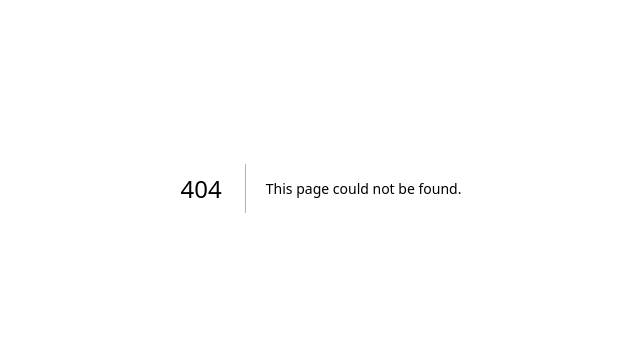
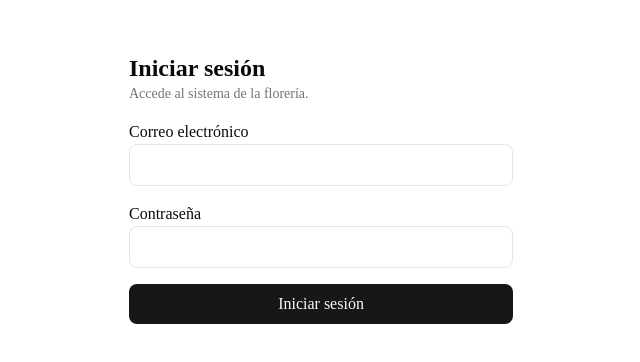
Before and after one commit to NovaBO56/NOVAFLORERIA, a Next.js app: page /login in a window 1280 px wide. Before the commit this address had no page. Shown: the part 212-574 px from the top of the page, without its empty margins (319-959 px from the left). Built offline with nearby package versions, Linux system fonts and the light colour scheme; no server answers.

Commit message:
feat: iniciar autenticacion y login

```diff
--- /dev/null
+++ b/middleware.ts
@@ -0,0 +1,48 @@
+import { createServerClient } from "@supabase/ssr";
+import { NextResponse, type NextRequest } from "next/server";
+
+export async function middleware(request: NextRequest) {
+  let response = NextResponse.next({
+    request,
+  });
+
+  const supabase = createServerClient(
+    process.env.NEXT_PUBLIC_SUPABASE_URL!,
+    process.env.NEXT_PUBLIC_SUPABASE_ANON_KEY!,
+    {
+      cookies: {
+        getAll() {
+          return request.cookies.getAll();
+        },
+        setAll(cookiesToSet) {
+          cookiesToSet.forEach(({ name, value, options }) => {
+            request.cookies.set(name, value);
+            response.cookies.set(name, value, options);
+          });
+        },
+      },
+    },
+  );
+
+  const {
+    data: { user },
+  } = await supabase.auth.getUser();
+
+  const isLoginPage = request.nextUrl.pathname === "/login";
+
+  if (!user && !isLoginPage) {
+    return NextResponse.redirect(new URL("/login", request.url));
+  }
+
+  if (user && isLoginPage) {
+    return NextResponse.redirect(new URL("/", request.url));
+  }
+
+  return response;
+}
+
+export const config = {
+  matcher: [
+    "/((?!_next/static|_next/image|favicon.ico|.*\\.(?:svg|png|jpg|jpeg|gif|webp)$).*)",
+  ],
+};
--- /dev/null
+++ b/src/app/login/page.tsx
@@ -0,0 +1,86 @@
+"use client";
+
+import { FormEvent, useState } from "react";
+import { createClient } from "@/lib/supabase/client";
+
+export default function LoginPage() {
+  const supabase = createClient();
+
+  const [email, setEmail] = useState("");
+  const [password, setPassword] = useState("");
+  const [error, setError] = useState("");
+  const [loading, setLoading] = useState(false);
+
+  async function handleLogin(event: FormEvent<HTMLFormElement>) {
+    event.preventDefault();
+    setError("");
+    setLoading(true);
+
+    const { error } = await supabase.auth.signInWithPassword({
+      email,
+      password,
+    });
+
+    if (error) {
+      setError("Correo o contraseña incorrectos.");
+      setLoading(false);
+      return;
+    }
+
+    window.location.href = "/";
+  }
+
+  return (
+    <main className="flex min-h-screen items-center justify-center p-6">
+      <form
+        onSubmit={handleLogin}
+        className="w-full max-w-sm space-y-4"
+      >
+        <div>
+          <h1 className="text-2xl font-semibold">Iniciar sesión</h1>
+          <p className="text-sm text-muted-foreground">
+            Accede al sistema de la florería.
+          </p>
+        </div>
+
+        <div className="space-y-2">
+          <label htmlFor="email">Correo electrónico</label>
+          <input
+            id="email"
+            type="email"
+            required
+            value={email}
+            onChange={(event) => setEmail(event.target.value)}
+            className="w-full rounded-md border px-3 py-2"
+          />
+        </div>
+
+        <div className="space-y-2">
+          <label htmlFor="password">Contraseña</label>
+          <input
+            id="password"
+            type="password"
+            required
+            value={password}
+            onChange={(event) => setPassword(event.target.value)}
+            className="w-full rounded-md border px-3 py-2"
+          />
+        </div>
+
+        {error && (
+          <p className="text-sm text-red-600" role="alert">
+            {error}
+          </p>
+        )}
+
+        <button
+          type="submit"
+          disabled={loading}
+          className="w-full rounded-md bg-primary px-4 py-2 text-primary-foreground disabled:opacity-50"
+        >
+          {loading ? "Ingresando..." : "Iniciar sesión"}
+        </button>
+      </form>
+    </main>
+  );
+}
--- a/src/app/page.tsx
+++ b/src/app/page.tsx
@@ -1,69 +1,26 @@
-import Image from "next/image";
+"use client";
+
+import { createClient } from "@/lib/supabase/client";
 
 export default function Home() {
+  const supabase = createClient();
+
+  async function handleLogout() {
+    await supabase.auth.signOut();
+    window.location.href = "/login";
+  }
+
   return (
-    <div className="flex flex-col flex-1 items-center justify-center bg-zinc-50 font-sans dark:bg-black">
-      <main className="flex flex-1 w-full max-w-3xl flex-col items-center justify-between py-32 px-16 bg-white dark:bg-black sm:items-start">
-        <Image
-          className="dark:invert h-5 w-[100px]"
-          src="/next.svg"
-          alt="Next.js logo"
-          width={100}
-          height={20}
-          priority
-        />
-        <div className="flex flex-col items-center gap-6 text-center sm:items-start sm:text-left">
-          <h1 className="max-w-xs text-3xl font-semibold leading-10 tracking-tight text-black dark:text-zinc-50">
-            To get started, edit the{" "}
-            <code className="rounded bg-black/[.06] px-1.5 py-0.5 font-mono text-[0.9em] dark:bg-white/[.08]">
-              page.tsx
-            </code>{" "}
-            file.
-          </h1>
-          <p className="max-w-md text-lg leading-8 text-zinc-600 dark:text-zinc-400">
-            Looking for a starting point or more instructions? Head over to{" "}
-            <a
-              href="https://vercel.com/templates?framework=next.js&utm_source=create-next-app&utm_medium=appdir-template-tw&utm_campaign=create-next-app"
-              className="font-medium text-zinc-950 dark:text-zinc-50"
-            >
-              Templates
-            </a>{" "}
-            or the{" "}
-            <a
-              href="https://nextjs.org/learn?utm_source=create-next-app&utm_medium=appdir-template-tw&utm_campaign=create-next-app"
-              className="font-medium text-zinc-950 dark:text-zinc-50"
-            >
-              Learning
-            </a>{" "}
-            center.
-          </p>
-        </div>
-        <div className="flex flex-col gap-4 text-base font-medium sm:flex-row">
-          <a
-            className="flex h-12 w-full items-center justify-center gap-2 rounded-full bg-foreground px-5 text-background transition-colors hover:bg-[#383838] dark:hover:bg-[#ccc] md:w-[158px]"
-            href="https://vercel.com/new?utm_source=create-next-app&utm_medium=appdir-template-tw&utm_campaign=create-next-app"
-            target="_blank"
-            rel="noopener noreferrer"
-          >
-            <Image
-              className="dark:invert h-[14px] w-4"
-              src="/vercel.svg"
-              alt="Vercel logomark"
-              width={16}
-              height={14}
-            />
-            Deploy Now
-          </a>
-          <a
-            className="flex h-12 w-full items-center justify-center rounded-full border border-solid border-black/[.08] px-5 transition-colors hover:border-transparent hover:bg-black/[.04] dark:border-white/[.145] dark:hover:bg-[#1a1a1a] md:w-[158px]"
-            href="https://nextjs.org/docs?utm_source=create-next-app&utm_medium=appdir-template-tw&utm_campaign=create-next-app"
-            target="_blank"
-            rel="noopener noreferrer"
-          >
-            Documentation
-          </a>
-        </div>
-      </main>
-    </div>
+    <main className="flex min-h-screen flex-col items-center justify-center gap-4 p-6">
+      <h1 className="text-2xl font-semibold">NOVA Florería</h1>
+
+      <button
+        type="button"
+        onClick={handleLogout}
+        className="rounded-md bg-primary px-4 py-2 text-primary-foreground"
+      >
+        Cerrar sesión
+      </button>
+    </main>
   );
 }
```
